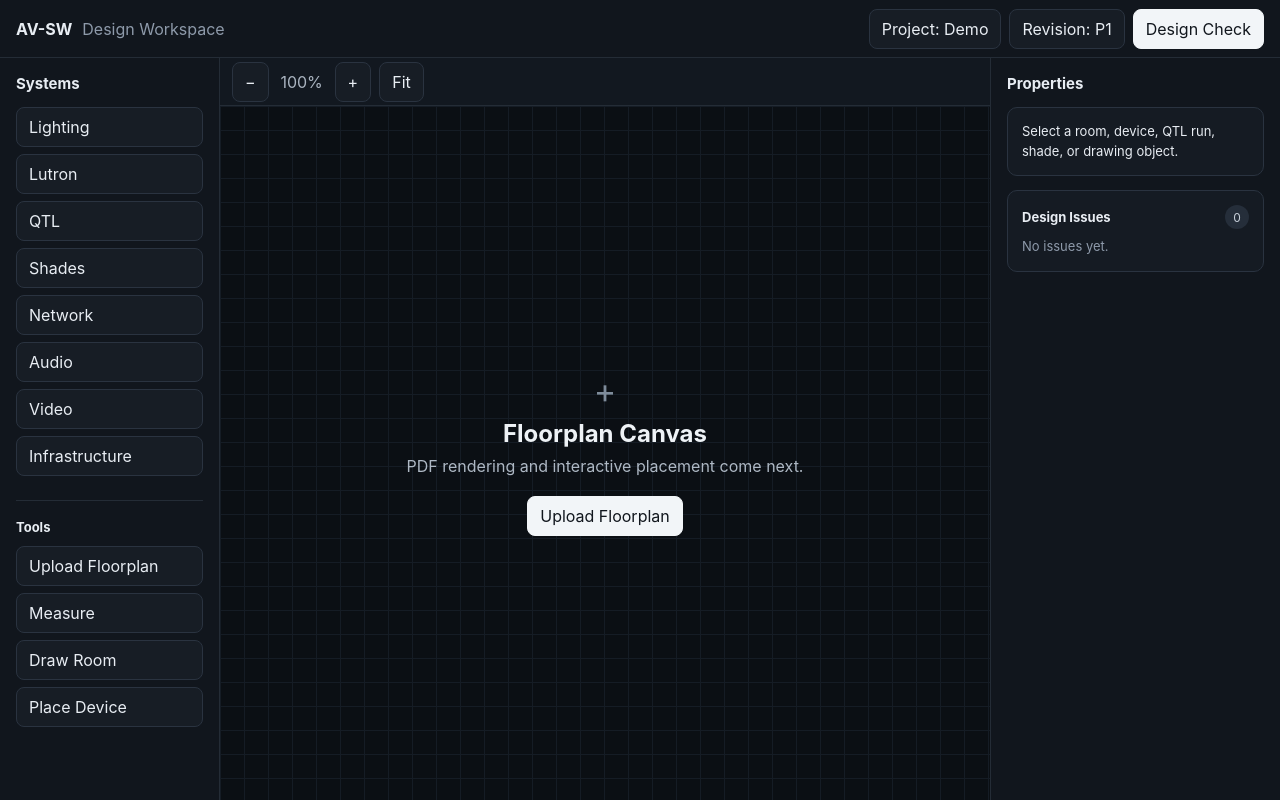
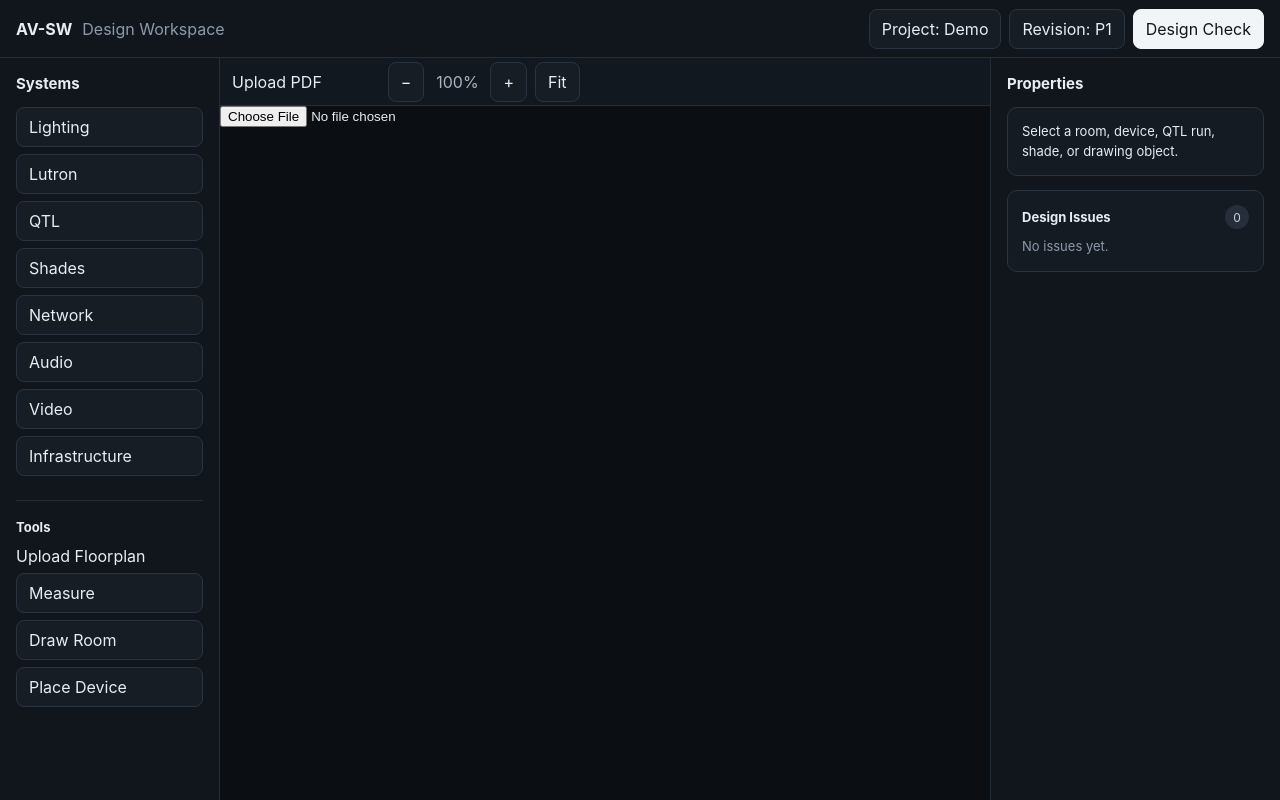
Before and after one commit to CucaChann/AV-SW, a Next.js app: page / in a window 1280 px wide. Built offline with nearby package versions, Linux system fonts and the light colour scheme.

Commit message:
feat: connect PDF floorplan viewer

```diff
--- a/app/page.tsx
+++ b/app/page.tsx
@@ -1,3 +1,5 @@
+import FloorplanViewer from "@/components/FloorplanViewer";
+
 const systems = [
   "Lighting",
   "Lutron",
@@ -35,30 +37,16 @@ export default function Home() {
 
           <div className="sidebar-section">
             <h3>Tools</h3>
-            <button>Upload Floorplan</button>
+            <label className="button-like" htmlFor="floorplan-upload">
+              Upload Floorplan
+            </label>
             <button>Measure</button>
             <button>Draw Room</button>
             <button>Place Device</button>
           </div>
         </aside>
 
-        <section className="canvas-wrap">
-          <div className="canvas-toolbar">
-            <button>−</button>
-            <span>100%</span>
-            <button>+</button>
-            <button>Fit</button>
-          </div>
-
-          <div className="canvas">
-            <div className="canvas-placeholder">
-              <div className="plan-mark">+</div>
-              <h1>Floorplan Canvas</h1>
-              <p>PDF rendering and interactive placement come next.</p>
-              <button className="primary">Upload Floorplan</button>
-            </div>
-          </div>
-        </section>
+        <FloorplanViewer />
 
         <aside className="inspector">
           <h2>Properties</h2>
```
